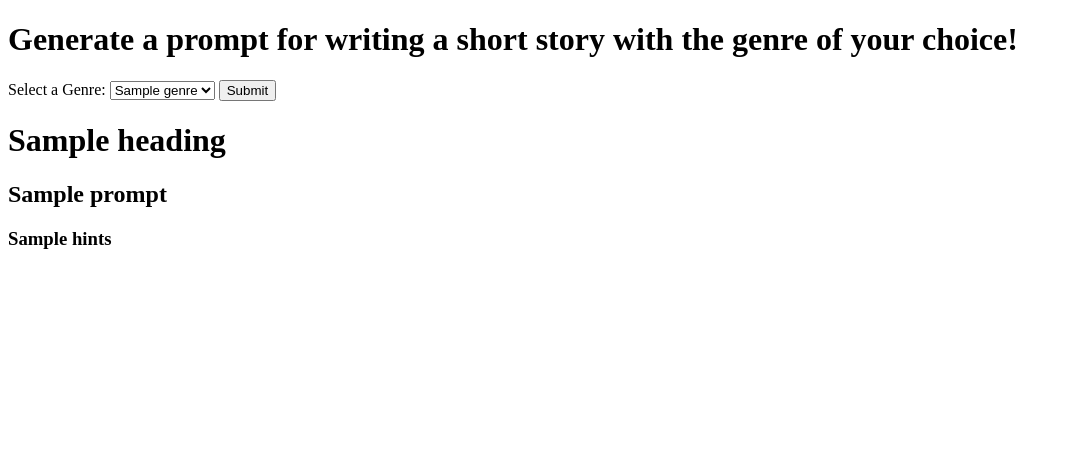
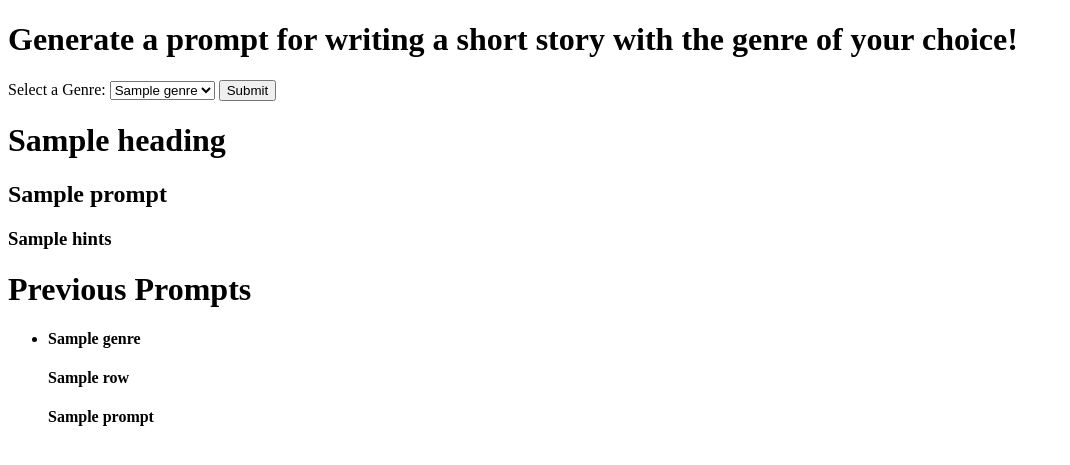
Before and after one commit to YashTrivedi21/Story-Server, a FastAPI app: template templates/index.html in a window 1280 px wide. Shown: the top 465 px of the page, without its empty margins (0-1070 px from the left). Run offline with FastAPI, Linux system fonts and the light colour scheme; the template is opened without the code that fills it: most values are stand-ins (such as "Sample title", 1, 10 or a date in 2020).

Commit message:
Previous Prompt history on frontend added.
Co-authored-by: Yash Trivedi <YashTrivedi21@users.noreply.github.com>

```diff
--- a/main.py
+++ b/main.py
@@ -68,7 +68,8 @@ def getJsonResponse(genre):
 @app.get("/", response_class=HTMLResponse)
 async def read_root(request: Request):
     try:
-        return templates.TemplateResponse('index.html', {'request': request, 'genres': settings.GENRES})
+        rows = repo.print_database(session)
+        return templates.TemplateResponse('index.html', {'request': request, 'genres': settings.GENRES, 'rows': rows})
     except Exception as e:
         print(e)
 
@@ -78,7 +79,8 @@ def read_item(request: Request):
     print(request.query_params['genre'])
     data = getJsonResponse(request.query_params['genre'])
     repo.add_story(session, request.query_params['genre'], data['prompt'], data['heading'])
-    return templates.TemplateResponse('index.html', {'request': request, 'heading': data['heading'], 'prompt': data['prompt'], 'hints': data['hints'], 'genres': settings.GENRES, 'selected_genre': request.query_params['genre']})
+    rows = repo.print_database(session)
+    return templates.TemplateResponse('index.html', {'request': request, 'heading': data['heading'], 'prompt': data['prompt'], 'hints': data['hints'], 'genres': settings.GENRES, 'selected_genre': request.query_params['genre'], 'rows': rows})
 
 @app.get("/getGenre")
 def get_genres():
--- a/templates/index.html
+++ b/templates/index.html
@@ -27,6 +27,19 @@
         <h2>{{prompt}}</h2>
         <h3>{{hints}}</h3>
     </div>
+
+    <div>
+        <h1>Previous Prompts</h1>
+        <ul>
+            {% for row in rows %}
+                <li>
+                    <h4>{{row.genre}}</h4>
+                    <h4>{{row.heading}}</h4>
+                    <h4>{{row.prompt}}</h4>
+                </li>
+            {% endfor %}
+        </ul>
+    </div>
 </body>
 
 </html>
```
Also changed, not shown: repo.py (+9 -2 lines), database.db.
